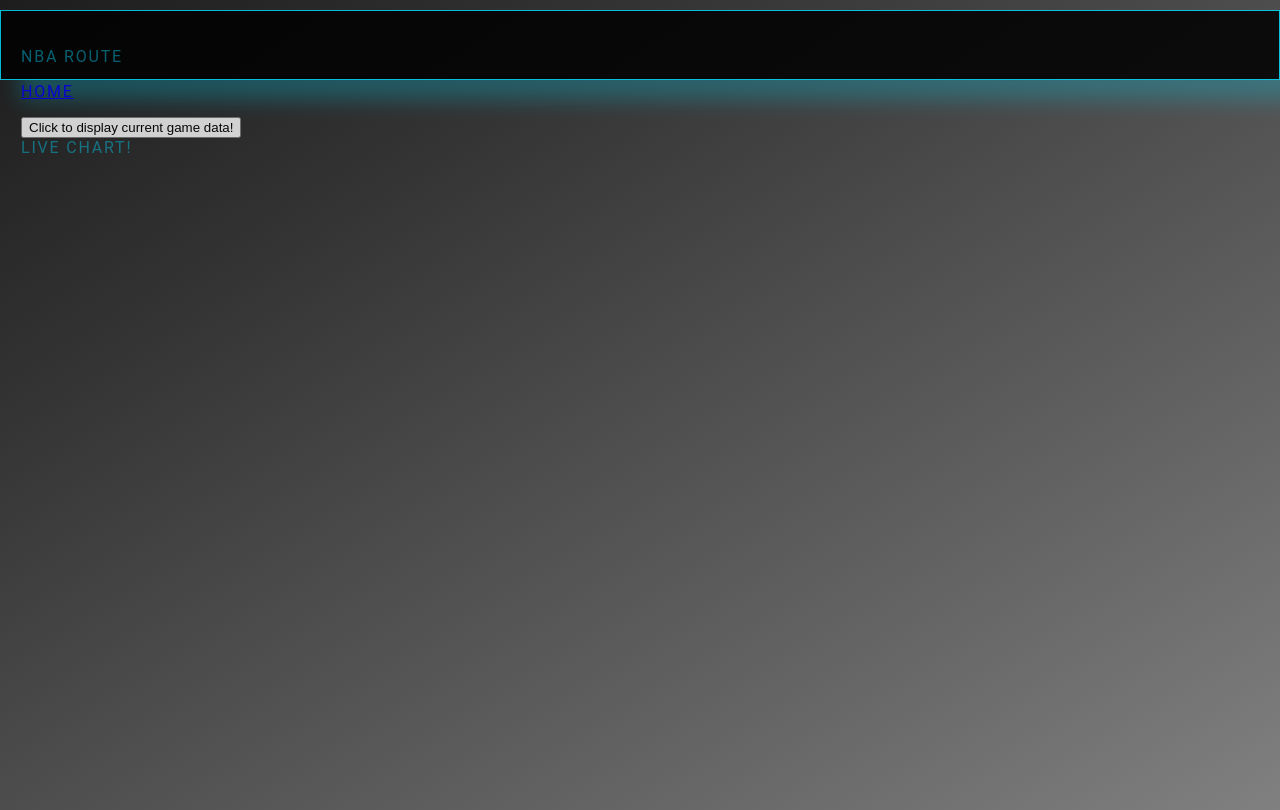
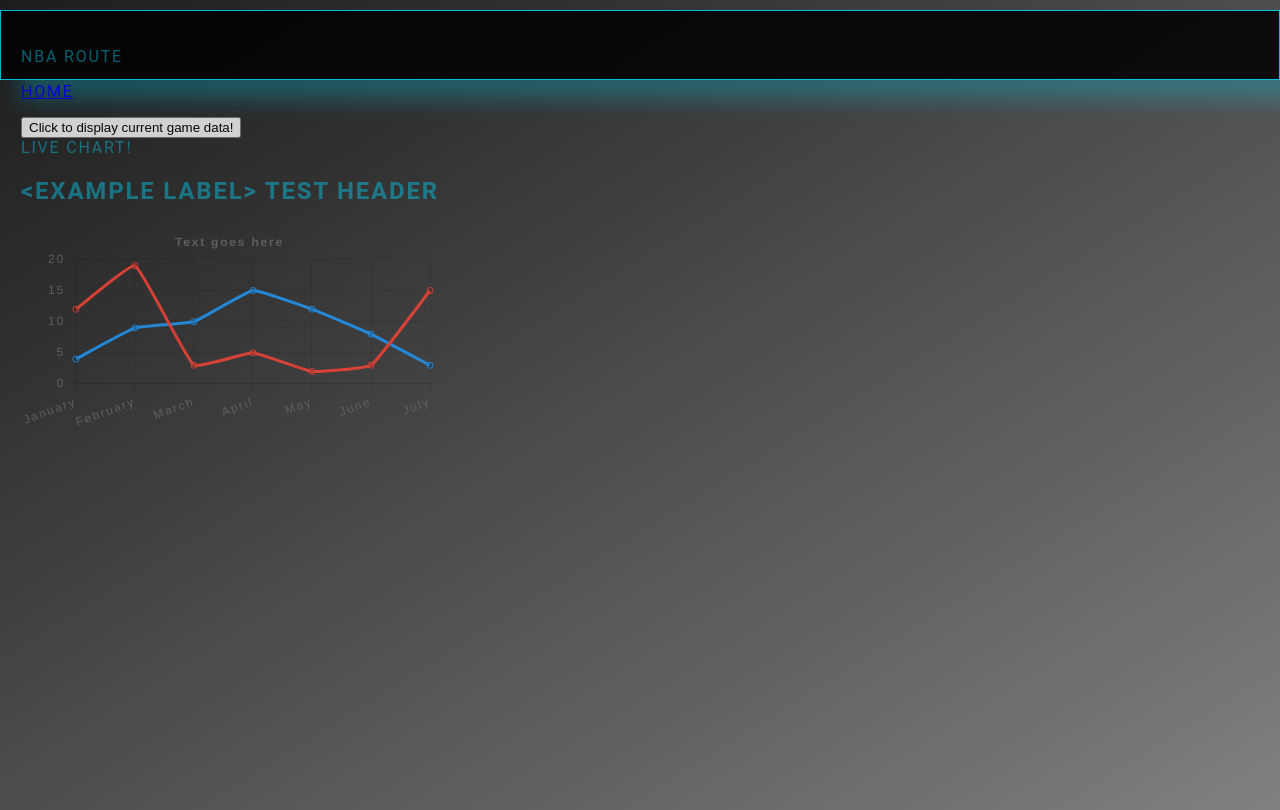
Before and after one commit to jtpank/orca-build-2, a React (Create React App) app in the folder front-end/: page /nba in a window 1280 px wide. Built offline with nearby package versions, Linux system fonts and the light colour scheme.

Commit message:
Line chart with dummy data

```diff
--- a/front-end/package.json
+++ b/front-end/package.json
@@ -15,6 +15,7 @@
     "dotenv": "^16.0.3",
     "react": "^18.1.0",
     "react-bootstrap": "^2.4.0",
+    "react-chartjs-2": "^5.2.0",
     "react-cookie": "^4.1.1",
     "react-dom": "^18.1.0",
     "react-router-dom": "^6.3.0",
--- /dev/null
+++ b/front-end/src/components/LineChart.js
@@ -0,0 +1,22 @@
+import { Line } from "react-chartjs-2";
+export const LineChart = ({ chartData, labelName }) => {
+  return (
+    <div className="chart-container">
+      <h2 style={{ textAlign: "center" }}>{labelName} Test Header</h2>
+      <Line
+        data={chartData}
+        options={{
+          plugins: {
+            title: {
+              display: true,
+              text: "Text goes here"
+            },
+            legend: {
+              display: false
+            }
+          }
+        }}
+      />
+    </div>
+  );
+};
--- a/front-end/src/components/LiveChart.js
+++ b/front-end/src/components/LiveChart.js
@@ -1,9 +1,32 @@
 import React, { Component } from 'react';
 import Chart from "chart.js/auto";
 import { CategoryScale } from "chart.js";
+import { LineChart } from './LineChart';
 class LiveChart extends Component {
     constructor(props) {
         super(props);
+        this.state = {
+            _chartData: {
+              labels: ["January", "February", "March", "April", "May", "June", "July"],
+              datasets: [
+                {
+                  label: "Dataset 1",
+                  data: [12, 19, 3, 5, 2, 3, 15],
+                  fill: false,
+                  borderColor: "#f44336",
+                  tension: 0.1,
+                },
+                {
+                  label: "Dataset 2",
+                  data: [4, 9, 10, 15, 12, 8, 3],
+                  fill: false,
+                  borderColor: "#2196f3",
+                  tension: 0.1,
+                },
+              ],
+            },
+            _labelName:"<Example Label>",
+          };
       }
     componentDidMount() {
     // this.updateChart();
@@ -18,6 +41,10 @@ class LiveChart extends Component {
     return (
         <div>
             Live Chart!
+            <LineChart
+            chartData={this.state._chartData}
+            labelName={this.state._labelName}
+            ></LineChart>
         </div>
     );
   }
```
